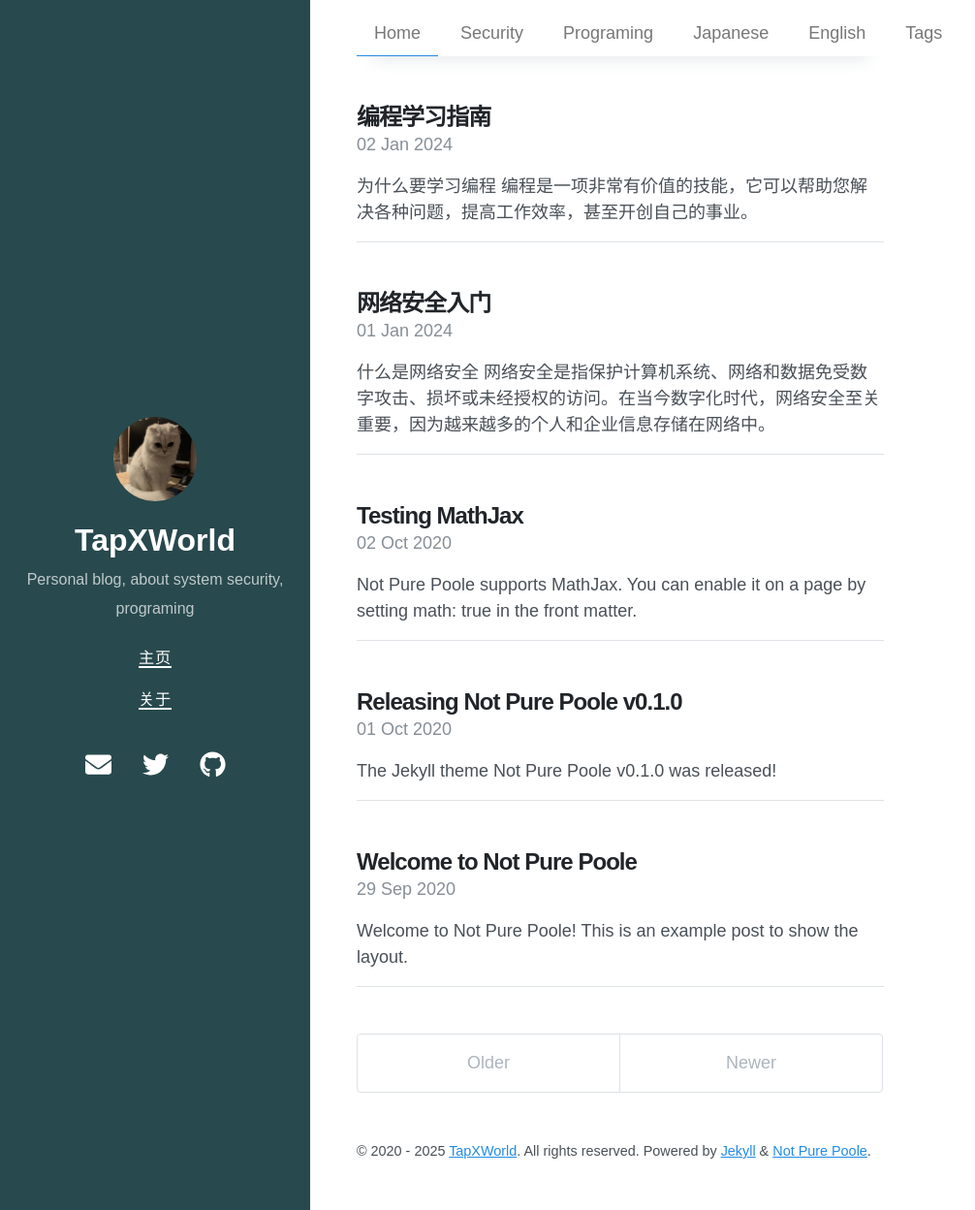
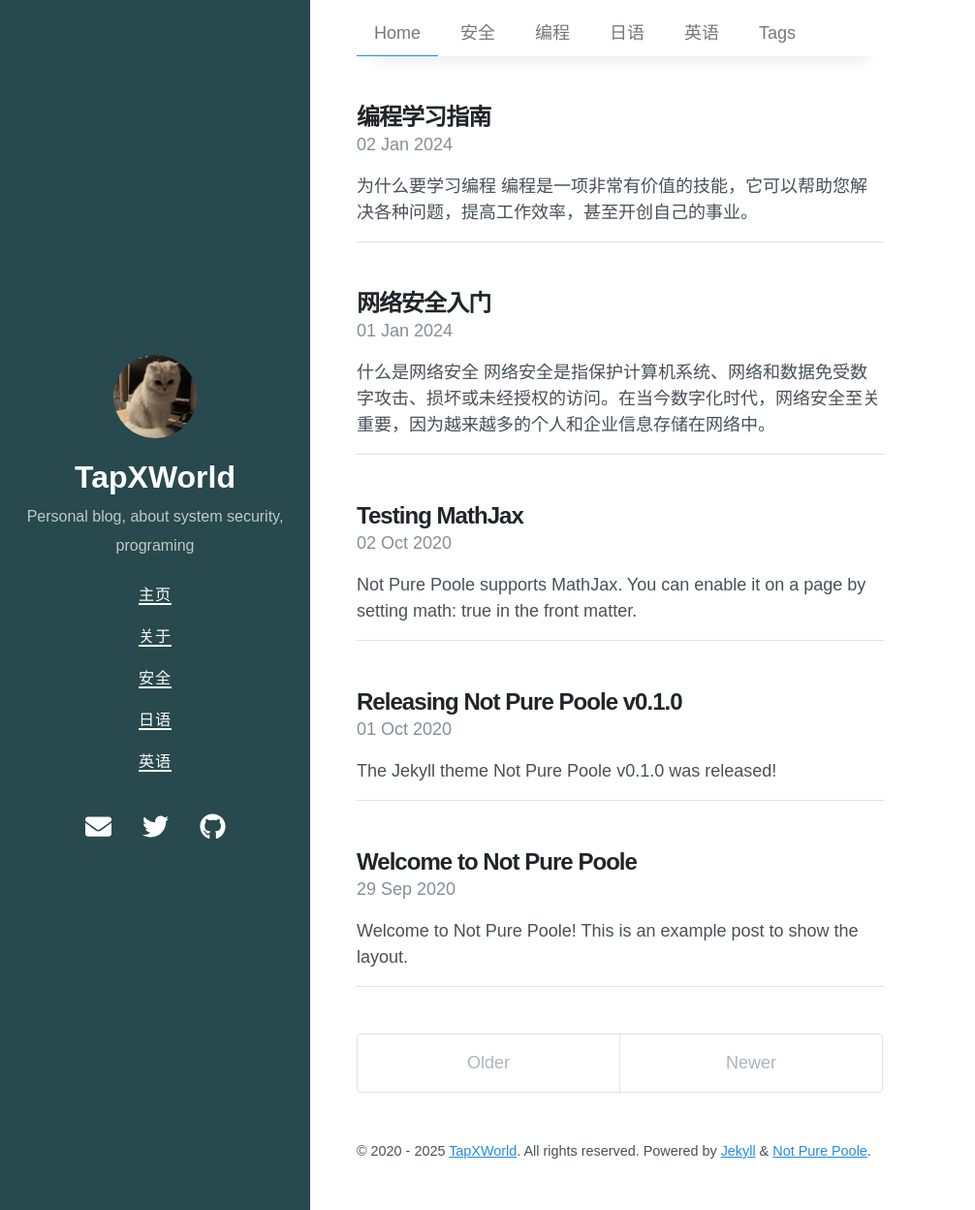
Before and after one commit to TapXWorld/tapxworld.github.io, a Jekyll site: the page built from index.html, in a window 1280 px wide and 1248 px high. Shown: the whole window at 97% size, without its empty margins (0-1006 px from the left). Built offline with Jekyll 4.4.1, drawn with Linux system fonts in a browser that asks for light colours; nearby versions of some CDN libraries; the list of posts is cut into pages by our own code.

Commit message:
change all menu name to chinese

```diff
--- a/_data/archive.yml
+++ b/_data/archive.yml
@@ -2,16 +2,16 @@
   title: Home
   url: /
 - type: security
-  title: Security
+  title: 安全
   url: /security/
 - type: programing
-  title: Programing
+  title: 编程
   url: /programing/
 - type: japanese
-  title: Japanese
+  title: 日语
   url: /japanese/
 - type: english
-  title: English
+  title: 英语
   url: /english/
 - type: tags
   title: Tags
--- a/_data/navigation.yml
+++ b/_data/navigation.yml
@@ -2,3 +2,9 @@
   url: /
 - title: 关于
   url: /about/
+- title: 安全
+  url: /security/
+- title: 日语
+  url: /japanese/
+- title: 英语
+  url: /english/
```
